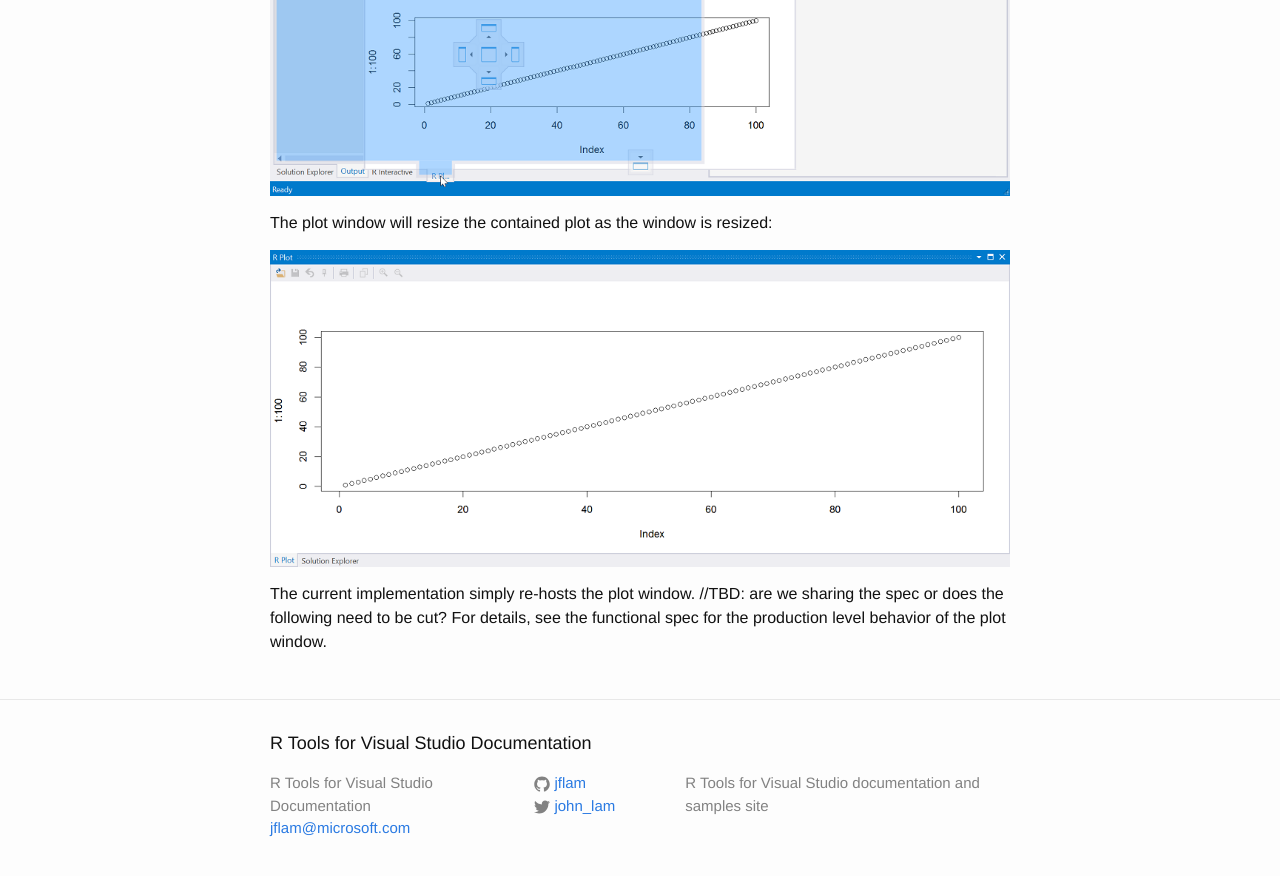
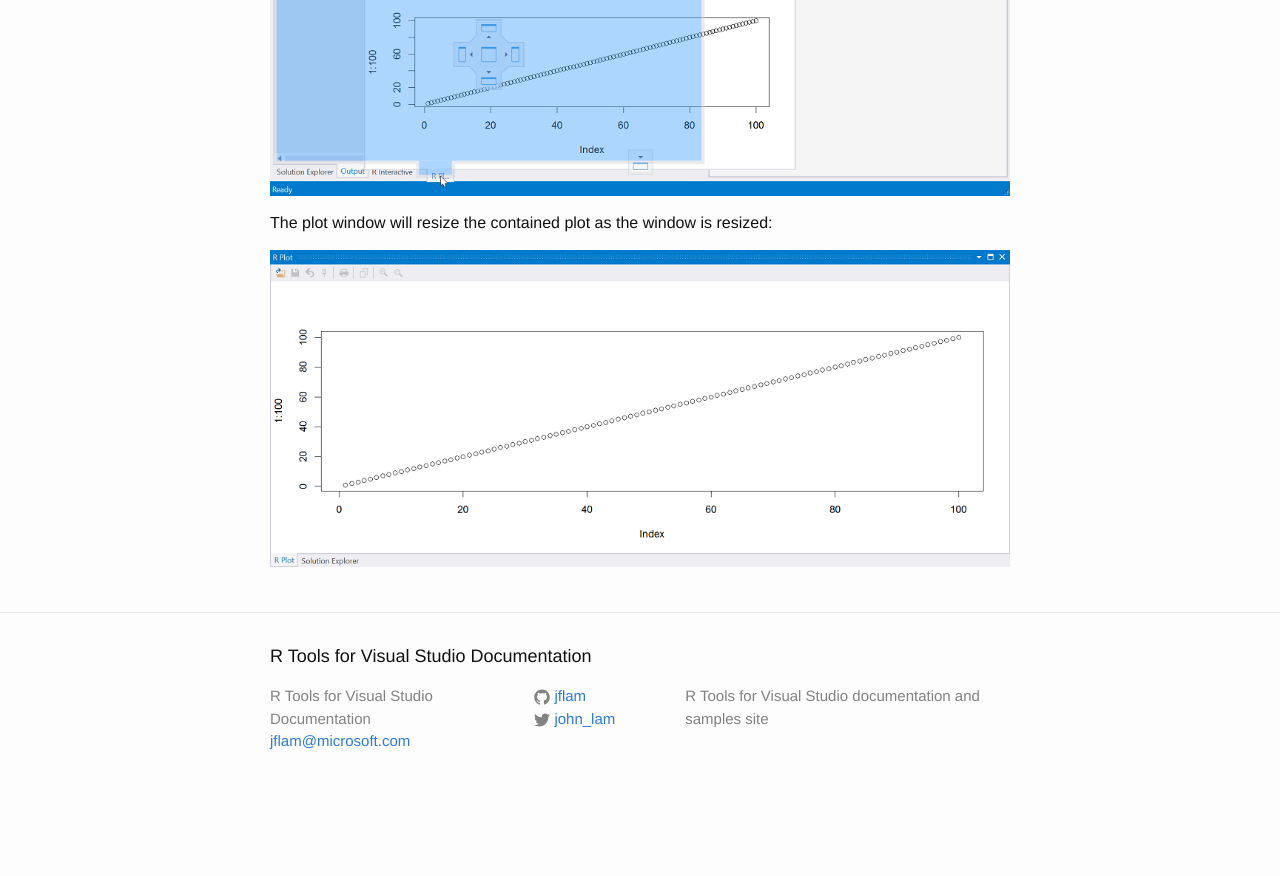
Before and after one commit to microsoft/RTVS-docs, a Jekyll site: the page built from plotting.md, in a window 1280 px wide and 900 px high, scrolled down 1956 px. Shown: the top 876 px of the window. Built offline with Jekyll 4.4.1, drawn with Linux system fonts in a browser that asks for light colours; after the commit the page ends 2769 px from its top, so only the background shows below that.

Commit message:
Fixed Hugues bug reports in docs

```diff
--- a/plotting.md
+++ b/plotting.md
@@ -23,7 +23,3 @@
 The plot window will resize the contained plot as the window is resized:
 
 ![Resize window](./media/RTVS-plotting-resize-window.png)
-
-The current implementation simply re-hosts the plot window.
-//TBD: are we sharing the spec or does the following need to be cut?
-For details, see the functional spec for the production level behavior of the plot window.
```
Also changed, not shown: help.md (+0 -2 lines).
